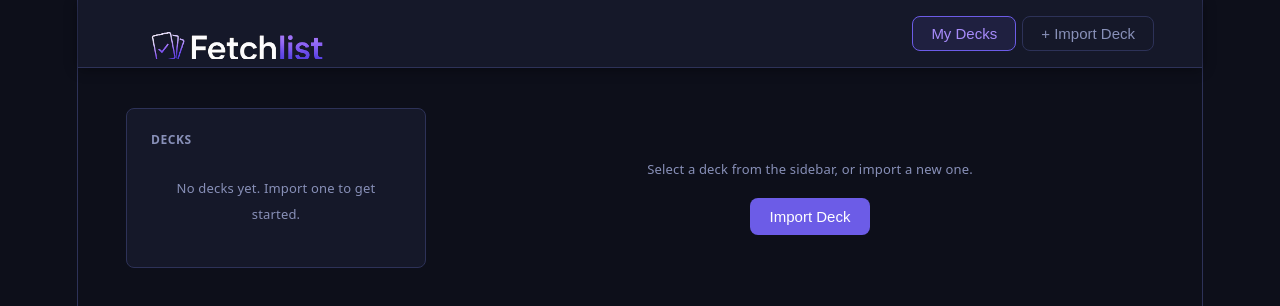
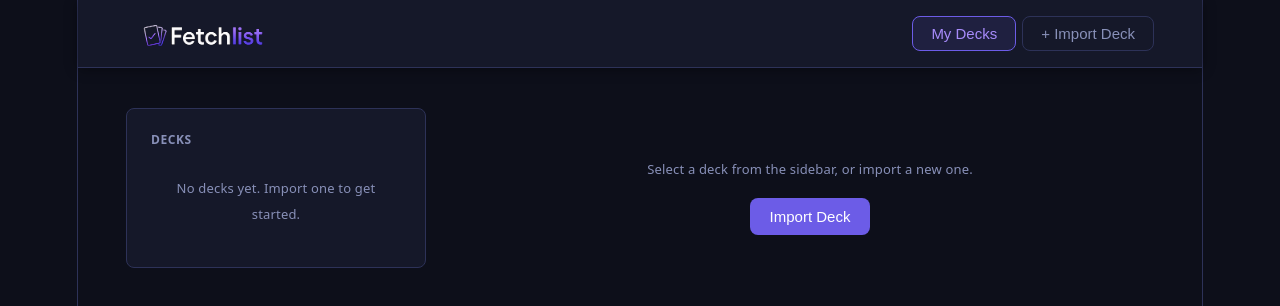
Before and after one commit to Kagaiodin/deck-checklist, a React (Vite) app: page / in a window 1280 px wide. Shown: the top 306 px of the page. Built offline with nearby package versions, Linux system fonts and the light colour scheme.

Commit message:
feat: update to horizontal wordmark banner, remove CSS crop hack

```diff
--- a/src/App.css
+++ b/src/App.css
@@ -31,19 +31,10 @@ body { background: var(--bg); color: var(--text); font-family: system-ui, sans-s
 }
 
 .app-title { font-size: 18px; font-weight: 700; color: var(--accent); white-space: nowrap; line-height: 1; }
-/* New logo is a stacked image (wordmark top ~45%, card fan below).
-   We crop to show only the wordmark row by fixing both dimensions. */
-.app-logo {
-  height: 36px;
-  width: 160px;
-  object-fit: cover;
-  object-position: top center;
-  display: block;
-  mix-blend-mode: lighten;
-}
+.app-logo { height: 36px; width: auto; display: block; mix-blend-mode: lighten; }
 
 @media (min-width: 640px) {
-  .app-logo { height: 42px; width: 185px; }
+  .app-logo { height: 42px; }
 }
 
 .app-nav { display: flex; gap: 6px; flex-wrap: wrap; justify-content: flex-end; }
@@ -489,7 +480,7 @@ body { background: var(--bg); color: var(--text); font-family: system-ui, sans-s
 @media (min-width: 1024px) {
   /* Header */
   .app-header { height: 64px; padding: 0 32px; }
-  .app-logo { height: 46px; width: 205px; }
+  .app-logo { height: 46px; }
   .app-title { font-size: 20px; }
 
   /* Main padding */
@@ -536,7 +527,7 @@ body { background: var(--bg); color: var(--text); font-family: system-ui, sans-s
   /* Cap content width and centre it so it doesn't stretch at 2560px */
   .app-main { max-width: 1600px; margin-left: auto; margin-right: auto; width: 100%; padding: 40px 48px; }
   .app-header { padding: 0 48px; height: 68px; }
-  .app-logo { height: 50px; width: 222px; }
+  .app-logo { height: 50px; }
 
   /* Sidebar roomier */
   .deck-sidebar { width: 300px; padding: 24px; }
```
Also changed, not shown: public/banner_temp_new.png.
